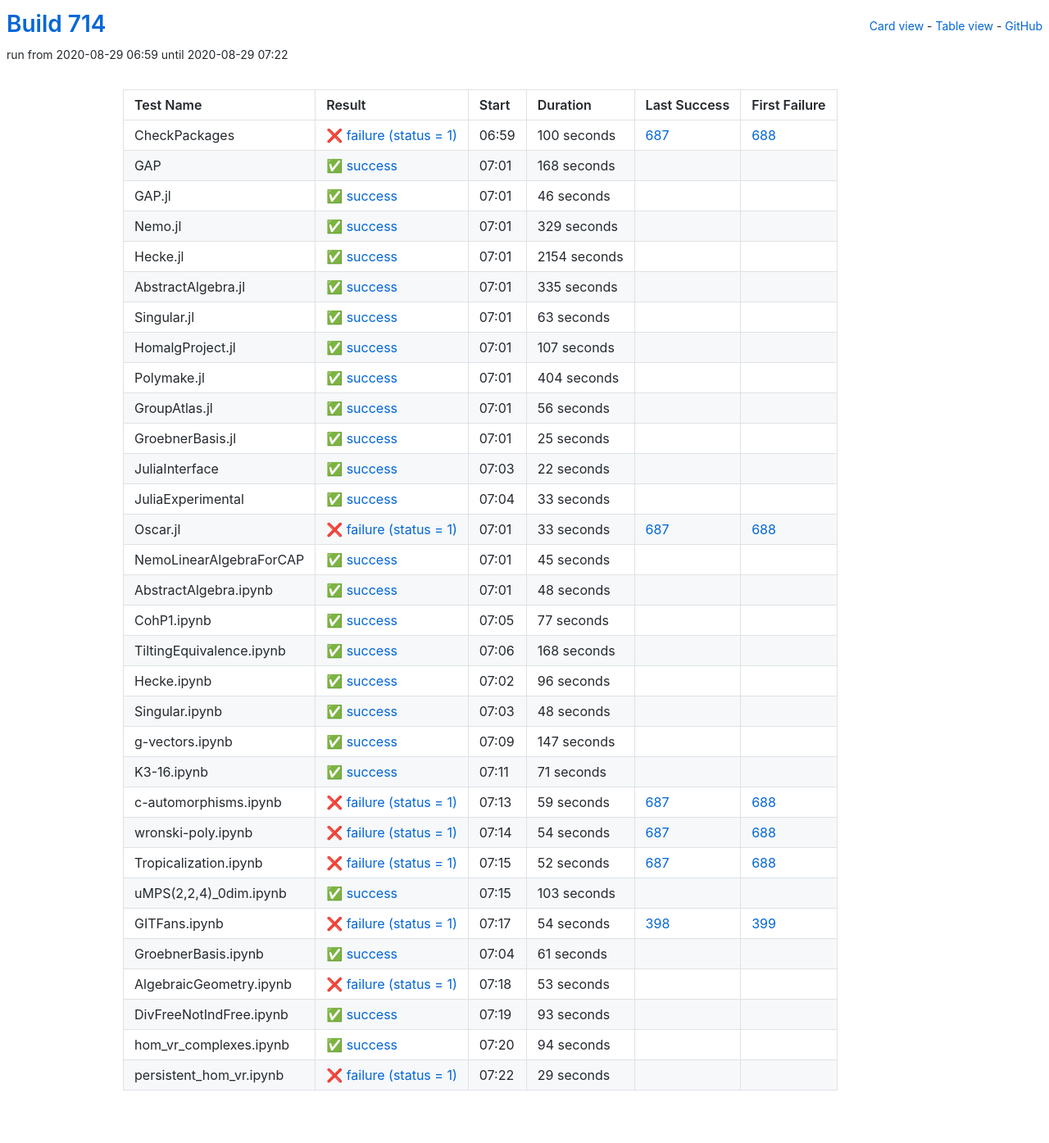
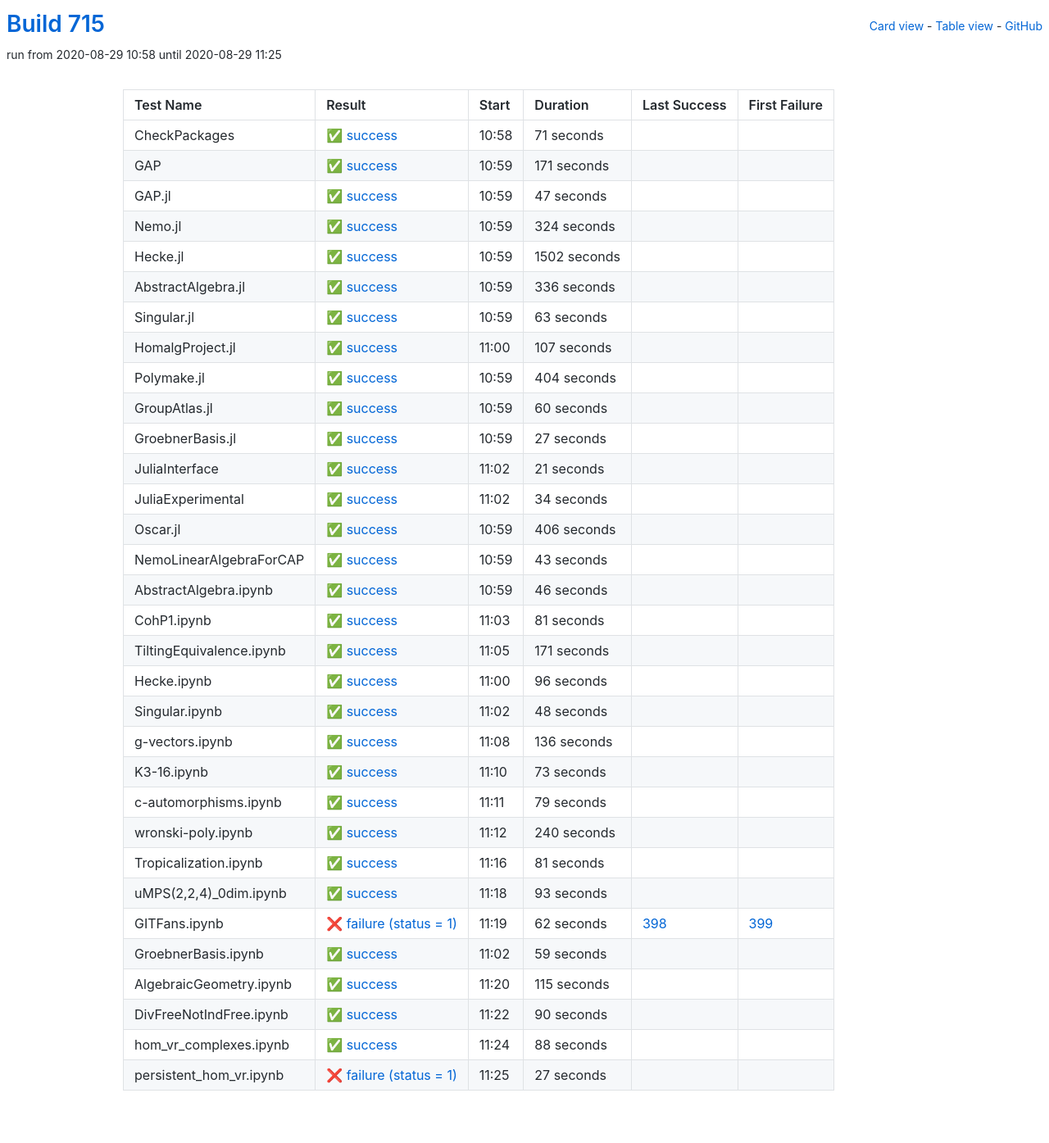
Before and after one commit to oscar-system/oscar-ci-status-stable, a Jekyll site: the page built from table.html, in a window 1280 px wide. Shown: the whole page at 82% size. Built offline with Jekyll 4.4.1, drawn with Linux system fonts in a browser that asks for light colours.

Commit message:
Build #715

```diff
--- a/_data/ci.yml
+++ b/_data/ci.yml
@@ -1,6 +1,6 @@
 ---
-build: 714
-build_url: https://oscarci.mathematik.uni-kl.de/job/oscar-stable/714/
+build: 715
+build_url: https://oscarci.mathematik.uni-kl.de/job/oscar-stable/715/
 job: oscar-stable
 organization: oscar-system
 repo: oscar-ci-status-stable
@@ -8,80 +8,80 @@ repourl: https://github.com/oscar-system/oscar-ci-status-stable
 tests:
 - name: CheckPackages
   id: checkpackages
-  log: https://oscarci.mathematik.uni-kl.de/job/oscar-stable/714/artifact/logs/build-714/CheckPackages.log
-  start: 2020-08-29 06:59
-  success: false
-  exitcode: 1
-  status: failure
-  duration: 100
-  last_success: 687
-  last_success_url: https://oscarci.mathematik.uni-kl.de/job/oscar-stable/687/
-  first_failure: 688
-  first_failure_url: https://oscarci.mathematik.uni-kl.de/job/oscar-stable/688/
-- name: GAP
-  id: gap
-  log: https://oscarci.mathematik.uni-kl.de/job/oscar-stable/714/artifact/logs/build-714/GAP.log
-  start: 2020-08-29 07:01
+  log: https://oscarci.mathematik.uni-kl.de/job/oscar-stable/715/artifact/logs/build-715/CheckPackages.log
+  start: 2020-08-29 10:58
   success: true
   exitcode: 0
   status: success
-  duration: 168
+  duration: 71
+  last_success: false
+  last_success_url:
+  first_failure: false
+  first_failure_url:
+- name: GAP
+  id: gap
+  log: https://oscarci.mathematik.uni-kl.de/job/oscar-stable/715/artifact/logs/build-715/GAP.log
+  start: 2020-08-29 10:59
+  success: true
+  exitcode: 0
+  status: success
+  duration: 171
   last_success: false
   last_success_url:
   first_failure: false
   first_failure_url:
 - name: GAP.jl
   id: gap-jl
-  log: https://oscarci.mathematik.uni-kl.de/job/oscar-stable/714/artifact/logs/build-714/GAP.jl.log
-  start: 2020-08-29 07:01
+  log: https://oscarci.mathematik.uni-kl.de/job/oscar-stable/715/artifact/logs/build-715/GAP.jl.log
+  start: 2020-08-29 10:59
   success: true
   exitcode: 0
   status: success
-  duration: 46
+  duration: 47
   last_success: false
   last_success_url:
   first_failure: false
   first_failure_url:
 - name: Nemo.jl
   id: nemo-jl
-  log: https://oscarci.mathematik.uni-kl.de/job/oscar-stable/714/artifact/logs/build-714/Nemo.jl.log
-  start: 2020-08-29 07:01
+  log: https://oscarci.mathematik.uni-kl.de/job/oscar-stable/715/artifact/logs/build-715/Nemo.jl.log
+  start: 2020-08-29 10:59
   success: true
   exitcode: 0
   status: success
-  duration: 329
+  duration: 324
   last_success: false
   last_success_url:
   first_failure: false
   first_failure_url:
 - name: Hecke.jl
   id: hecke-jl
-  log: https://oscarci.mathematik.uni-kl.de/job/oscar-stable/714/artifact/logs/build-714/Hecke.jl.log
-  start: 2020-08-29 07:01
+  log: https://oscarci.mathematik.uni-kl.de/job/oscar-stable/715/artifact/logs/build-715/Hecke.jl.log
+  start: 2020-08-29 10:59
   success: true
   exitcode: 0
   status: success
-  duration: 2154
+  duration: 1502
   last_success: false
   last_success_url:
   first_failure: false
   first_failure_url:
 - name: AbstractAlgebra.jl
   id: abstractalgebra-jl
-  log: https://oscarci.mathematik.uni-kl.de/job/oscar-stable/714/artifact/logs/build-714/AbstractAlgebra.jl.log
-  start: 2020-08-29 07:01
+  log: https://oscarci.mathematik.uni-kl.de/job/oscar-stable/715/artifact/logs/build-715/AbstractAlgebra.jl.log
+  start: 2020-08-29 10:59
   success: true
   exitcode: 0
   status: success
-  duration: 335
+  duration: 336
   last_success: false
   last_success_url:
   first_failure: false
   first_failure_url:
 - name: Singular.jl
   id: singular-jl
-  log: https://oscarci.mathematik.uni-kl.de/job/oscar-stable/714/artifact/logs/build-714/Singular.jl.log
-  start: 2020-08-29 07:01
+  log: https://oscarci.mathematik.uni-kl.de/job/oscar-stable/715/artifact/logs/build-715/Singular.jl.log
+  start: 2020-08-29 10:59
   success: true
   exitcode: 0
   status: success
@@ -92,8 +92,8 @@ tests:
   first_failure_url:
 - name: HomalgProject.jl
   id: homalgproject-jl
-  log: https://oscarci.mathematik.uni-kl.de/job/oscar-stable/714/artifact/logs/build-714/HomalgProject.jl.log
-  start: 2020-08-29 07:01
+  log: https://oscarci.mathematik.uni-kl.de/job/oscar-stable/715/artifact/logs/build-715/HomalgProject.jl.log
+  start: 2020-08-29 11:00
   success: true
   exitcode: 0
   status: success
@@ -104,8 +104,8 @@ tests:
   first_failure_url:
 - name: Polymake.jl
   id: polymake-jl
-  log: https://oscarci.mathematik.uni-kl.de/job/oscar-stable/714/artifact/logs/build-714/Polymake.jl.log
-  start: 2020-08-29 07:01
+  log: https://oscarci.mathematik.uni-kl.de/job/oscar-stable/715/artifact/logs/build-715/Polymake.jl.log
+  start: 2020-08-29 10:59
   success: true
   exitcode: 0
   status: success
@@ -116,116 +116,116 @@ tests:
   first_failure_url:
 - name: GroupAtlas.jl
   id: groupatlas-jl
-  log: https://oscarci.mathematik.uni-kl.de/job/oscar-stable/714/artifact/logs/build-714/GroupAtlas.jl.log
-  start: 2020-08-29 07:01
+  log: https://oscarci.mathematik.uni-kl.de/job/oscar-stable/715/artifact/logs/build-715/GroupAtlas.jl.log
+  start: 2020-08-29 10:59
   success: true
   exitcode: 0
   status: success
-  duration: 56
+  duration: 60
   last_success: false
   last_success_url:
   first_failure: false
   first_failure_url:
 - name: GroebnerBasis.jl
   id: groebnerbasis-jl
-  log: https://oscarci.mathematik.uni-kl.de/job/oscar-stable/714/artifact/logs/build-714/GroebnerBasis.jl.log
-  start: 2020-08-29 07:01
+  log: https://oscarci.mathematik.uni-kl.de/job/oscar-stable/715/artifact/logs/build-715/GroebnerBasis.jl.log
+  start: 2020-08-29 10:59
   success: true
   exitcode: 0
   status: success
-  duration: 25
+  duration: 27
   last_success: false
   last_success_url:
   first_failure: false
   first_failure_url:
 - name: JuliaInterface
   id: juliainterface
-  log: https://oscarci.mathematik.uni-kl.de/job/oscar-stable/714/artifact/logs/build-714/JuliaInterface.log
-  start: 2020-08-29 07:03
+  log: https://oscarci.mathematik.uni-kl.de/job/oscar-stable/715/artifact/logs/build-715/JuliaInterface.log
+  start: 2020-08-29 11:02
   success: true
   exitcode: 0
   status: success
-  duration: 22
+  duration: 21
   last_success: false
   last_success_url:
   first_failure: false
   first_failure_url:
 - name: JuliaExperimental
   id: juliaexperimental
-  log: https://oscarci.mathematik.uni-kl.de/job/oscar-stable/714/artifact/logs/build-714/JuliaExperimental.log
-  start: 2020-08-29 07:04
+  log: https://oscarci.mathematik.uni-kl.de/job/oscar-stable/715/artifact/logs/build-715/JuliaExperimental.log
+  start: 2020-08-29 11:02
   success: true
   exitcode: 0
   status: success
-  duration: 33
+  duration: 34
   last_success: false
   last_success_url:
   first_failure: false
   first_failure_url:
 - name: Oscar.jl
   id: oscar-jl
-  log: https://oscarci.mathematik.uni-kl.de/job/oscar-stable/714/artifact/logs/build-714/Oscar.jl.log
-  start: 2020-08-29 07:01
-  success: false
-  exitcode: 1
-  status: failure
-  duration: 33
-  last_success: 687
-  last_success_url: https://oscarci.mathematik.uni-kl.de/job/oscar-stable/687/
-  first_failure: 688
-  first_failure_url: https://oscarci.mathematik.uni-kl.de/job/oscar-stable/688/
-- name: NemoLinearAlgebraForCAP
-  id: nemolinearalgebraforcap
-  log: https://oscarci.mathematik.uni-kl.de/job/oscar-stable/714/artifact/logs/build-714/NemoLinearAlgebraForCAP.log
-  start: 2020-08-29 07:01
+  log: https://oscarci.mathematik.uni-kl.de/job/oscar-stable/715/artifact/logs/build-715/Oscar.jl.log
+  start: 2020-08-29 10:59
   success: true
   exitcode: 0
   status: success
-  duration: 45
+  duration: 406
+  last_success: false
+  last_success_url:
+  first_failure: false
+  first_failure_url:
+- name: NemoLinearAlgebraForCAP
+  id: nemolinearalgebraforcap
+  log: https://oscarci.mathematik.uni-kl.de/job/oscar-stable/715/artifact/logs/build-715/NemoLinearAlgebraForCAP.log
+  start: 2020-08-29 10:59
+  success: true
+  exitcode: 0
+  status: success
+  duration: 43
   last_success: false
   last_success_url:
   first_failure: false
   first_failure_url:
 - name: AbstractAlgebra.ipynb
   id: abstractalgebra-ipynb
-  log: https://oscarci.mathematik.uni-kl.de/job/oscar-stable/714/artifact/logs/build-714/AbstractAlgebra.ipynb.log
-  start: 2020-08-29 07:01
+  log: https://oscarci.mathematik.uni-kl.de/job/oscar-stable/715/artifact/logs/build-715/AbstractAlgebra.ipynb.log
+  start: 2020-08-29 10:59
   success: true
   exitcode: 0
   status: success
-  duration: 48
+  duration: 46
   last_success: false
   last_success_url:
   first_failure: false
   first_failure_url:
 - name: CohP1.ipynb
   id: cohp1-ipynb
-  log: https://oscarci.mathematik.uni-kl.de/job/oscar-stable/714/artifact/logs/build-714/CohP1.ipynb.log
-  start: 2020-08-29 07:05
+  log: https://oscarci.mathematik.uni-kl.de/job/oscar-stable/715/artifact/logs/build-715/CohP1.ipynb.log
+  start: 2020-08-29 11:03
   success: true
   exitcode: 0
   status: success
-  duration: 77
+  duration: 81
   last_success: false
   last_success_url:
   first_failure: false
   first_failure_url:
 - name: TiltingEquivalence.ipynb
   id: tiltingequivalence-ipynb
-  log: https://oscarci.mathematik.uni-kl.de/job/oscar-stable/714/artifact/logs/build-714/TiltingEquivalence.ipynb.log
-  start: 2020-08-29 07:06
+  log: https://oscarci.mathematik.uni-kl.de/job/oscar-stable/715/artifact/logs/build-715/TiltingEquivalence.ipynb.log
+  start: 2020-08-29 11:05
   success: true
   exitcode: 0
   status: success
-  duration: 168
+  duration: 171
   last_success: false
   last_success_url:
   first_failure: false
   first_failure_url:
 - name: Hecke.ipynb
   id: hecke-ipynb
-  log: https://oscarci.mathematik.uni-kl.de/job/oscar-stable/714/artifact/logs/build-714/Hecke.ipynb.log
-  start: 2020-08-29 07:02
+  log: https://oscarci.mathematik.uni-kl.de/job/oscar-stable/715/artifact/logs/build-715/Hecke.ipynb.log
+  start: 2020-08-29 11:00
   success: true
   exitcode: 0
   status: success
@@ -236,8 +236,8 @@ tests:
   first_failure_url:
 - name: Singular.ipynb
   id: singular-ipynb
-  log: https://oscarci.mathematik.uni-kl.de/job/oscar-stable/714/artifact/logs/build-714/Singular.ipynb.log
-  start: 2020-08-29 07:03
+  log: https://oscarci.mathematik.uni-kl.de/job/oscar-stable/715/artifact/logs/build-715/Singular.ipynb.log
+  start: 2020-08-29 11:02
   success: true
   exitcode: 0
   status: success
@@ -248,116 +248,68 @@ tests:
   first_failure_url:
 - name: g-vectors.ipynb
   id: g-vectors-ipynb
-  log: https://oscarci.mathematik.uni-kl.de/job/oscar-stable/714/artifact/logs/build-714/g-vectors.ipynb.log
-  start: 2020-08-29 07:09
+  log: https://oscarci.mathematik.uni-kl.de/job/oscar-stable/715/artifact/logs/build-715/g-vectors.ipynb.log
+  start: 2020-08-29 11:08
   success: true
   exitcode: 0
   status: success
-  duration: 147
+  duration: 136
   last_success: false
   last_success_url:
   first_failure: false
   first_failure_url:
 - name: K3-16.ipynb
   id: k3-16-ipynb
-  log: https://oscarci.mathematik.uni-kl.de/job/oscar-stable/714/artifact/logs/build-714/K3-16.ipynb.log
-  start: 2020-08-29 07:11
+  log: https://oscarci.mathematik.uni-kl.de/job/oscar-stable/715/artifact/logs/build-715/K3-16.ipynb.log
+  start: 2020-08-29 11:10
   success: true
   exitcode: 0
   status: success
-  duration: 71
+  duration: 73
   last_success: false
   last_success_url:
   first_failure: false
   first_failure_url:
 - name: c-automorphisms.ipynb
   id: c-automorphisms-ipynb
-  log: https://oscarci.mathematik.uni-kl.de/job/oscar-stable/714/artifact/logs/build-714/c-automorphisms.ipynb.log
-  start: 2020-08-29 07:13
-  success: false
-  exitcode: 1
-  status: failure
-  duration: 59
-  last_success: 687
-  last_success_url: https://oscarci.mathematik.uni-kl.de/job/oscar-stable/687/
-  first_failure: 688
-  first_failure_url: https://oscarci.mathematik.uni-kl.de/job/oscar-stable/688/
-- name: wronski-poly.ipynb
-  id: wronski-poly-ipynb
-  log: https://oscarci.mathematik.uni-kl.de/job/oscar-stable/714/artifact/logs/build-714/wronski-poly.ipynb.log
-  start: 2020-08-29 07:14
-  success: false
-  exitcode: 1
-  status: failure
-  duration: 54
-  last_success: 687
-  last_success_url: https://oscarci.mathematik.uni-kl.de/job/oscar-stable/687/
-  first_failure: 688
-  first_failure_url: https://oscarci.mathematik.uni-kl.de/job/oscar-stable/688/
-- name: Tropicalization.ipynb
-  id: tropicalization-ipynb
-  log: https://oscarci.mathematik.uni-kl.de/job/oscar-stable/714/artifact/logs/build-714/Tropicalization.ipynb.log
-  start: 2020-08-29 07:15
-  success: false
-  exitcode: 1
-  status: failure
-  duration: 52
-  last_success: 687
-  last_success_url: https://oscarci.mathematik.uni-kl.de/job/oscar-stable/687/
-  first_failure: 688
-  first_failure_url: https://oscarci.mathematik.uni-kl.de/job/oscar-stable/688/
-- name: uMPS(2,2,4)_0dim.ipynb
-  id: umps-2-2-4-0dim-ipynb
-  log: https://oscarci.mathematik.uni-kl.de/job/oscar-stable/714/artifact/logs/build-714/uMPS-2-2-4-_0dim.ipynb.log
-  start: 2020-08-29 07:15
+  log: https://oscarci.mathematik.uni-kl.de/job/oscar-stable/715/artifact/logs/build-715/c-automorphisms.ipynb.log
+  start: 2020-08-29 11:11
   success: true
   exitcode: 0
   status: success
-  duration: 103
+  duration: 79
   last_success: false
   last_success_url:
   first_failure: false
   first_failure_url:
-- name: GITFans.ipynb
-  id: gitfans-ipynb
-  log: https://oscarci.mathematik.uni-kl.de/job/oscar-stable/714/artifact/logs/build-714/GITFans.ipynb.log
-  start: 2020-08-29 07:17
-  success: false
-  exitcode: 1
-  status: failure
-  duration: 54
-  last_success: 398
-  last_success_url: https://oscarci.mathematik.uni-kl.de/job/oscar-stable/398/
-  first_failure: 399
-  first_failure_url: https://oscarci.mathematik.uni-kl.de/job/oscar-stable/399/
-- name: GroebnerBasis.ipynb
-  id: groebnerbasis-ipynb
-  log: https://oscarci.mathematik.uni-kl.de/job/oscar-stable/714/artifact/logs/build-714/GroebnerBasis.ipynb.log
-  start: 2020-08-29 07:04
+- name: wronski-poly.ipynb
+  id: wronski-poly-ipynb
+  log: https://oscarci.mathematik.uni-kl.de/job/oscar-stable/715/artifact/logs/build-715/wronski-poly.ipynb.log
+  start: 2020-08-29 11:12
   success: true
   exitcode: 0
   status: success
-  duration: 61
+  duration: 240
   last_success: false
   last_success_url:
   first_failure: false
   first_failure_url:
-- name: AlgebraicGeometry.ipynb
-  id: algebraicgeometry-ipynb
-  log: https://oscarci.mathematik.uni-kl.de/job/oscar-stable/714/artifact/logs/build-714/AlgebraicGeometry.ipynb.log
-  start: 2020-08-29 07:18
-  success: false
-  exitcode: 1
-  status: failure
-  duration: 53
+- name: Tropicalization.ipynb
+  id: tropicalization-ipynb
+  log: https://oscarci.mathematik.uni-kl.de/job/oscar-stable/715/artifact/logs/build-715/Tropicalization.ipynb.log
+  start: 2020-08-29 11:16
+  success: true
+  exitcode: 0
+  status: success
+  duration: 81
   last_success: false
   last_success_url:
   first_failure: false
   first_failure_url:
-- name: DivFreeNotIndFree.ipynb
-  id: divfreenotindfree-ipynb
-  log: https://oscarci.mathematik.uni-kl.de/job/oscar-stable/714/artifact/logs/build-714/DivFreeNotIndFree.ipynb.log
-  start: 2020-08-29 07:19
+- name: uMPS(2,2,4)_0dim.ipynb
+  id: umps-2-2-4-0dim-ipynb
+  log: https://oscarci.mathematik.uni-kl.de/job/oscar-stable/715/artifact/logs/build-715/uMPS-2-2-4-_0dim.ipynb.log
+  start: 2020-08-29 11:18
   success: true
   exitcode: 0
   status: success
@@ -366,26 +318,74 @@ tests:
   last_success_url:
   first_failure: false
   first_failure_url:
-- name: hom_vr_complexes.ipynb
-  id: hom-vr-complexes-ipynb
-  log: https://oscarci.mathematik.uni-kl.de/job/oscar-stable/714/artifact/logs/build-714/hom_vr_complexes.ipynb.log
-  start: 2020-08-29 07:20
+- name: GITFans.ipynb
+  id: gitfans-ipynb
+  log: https://oscarci.mathematik.uni-kl.de/job/oscar-stable/715/artifact/logs/build-715/GITFans.ipynb.log
+  start: 2020-08-29 11:19
+  success: false
+  exitcode: 1
+  status: failure
+  duration: 62
+  last_success: 398
+  last_success_url: https://oscarci.mathematik.uni-kl.de/job/oscar-stable/398/
+  first_failure: 399
+  first_failure_url: https://oscarci.mathematik.uni-kl.de/job/oscar-stable/399/
+- name: GroebnerBasis.ipynb
+  id: groebnerbasis-ipynb
+  log: https://oscarci.mathematik.uni-kl.de/job/oscar-stable/715/artifact/logs/build-715/GroebnerBasis.ipynb.log
+  start: 2020-08-29 11:02
   success: true
   exitcode: 0
   status: success
-  duration: 94
+  duration: 59
+  last_success: false
+  last_success_url:
+  first_failure: false
+  first_failure_url:
+- name: AlgebraicGeometry.ipynb
+  id: algebraicgeometry-ipynb
+  log: https://oscarci.mathematik.uni-kl.de/job/oscar-stable/715/artifact/logs/build-715/AlgebraicGeometry.ipynb.log
+  start: 2020-08-29 11:20
+  success: true
+  exitcode: 0
+  status: success
+  duration: 115
+  last_success: false
+  last_success_url:
+  first_failure: false
+  first_failure_url:
+- name: DivFreeNotIndFree.ipynb
+  id: divfreenotindfree-ipynb
+  log: https://oscarci.mathematik.uni-kl.de/job/oscar-stable/715/artifact/logs/build-715/DivFreeNotIndFree.ipynb.log
+  start: 2020-08-29 11:22
+  success: true
+  exitcode: 0
+  status: success
+  duration: 90
+  last_success: false
+  last_success_url:
+  first_failure: false
+  first_failure_url:
+- name: hom_vr_complexes.ipynb
+  id: hom-vr-complexes-ipynb
+  log: https://oscarci.mathematik.uni-kl.de/job/oscar-stable/715/artifact/logs/build-715/hom_vr_complexes.ipynb.log
+  start: 2020-08-29 11:24
+  success: true
+  exitcode: 0
+  status: success
+  duration: 88
   last_success: false
   last_success_url:
   first_failure: false
   first_failure_url:
 - name: persistent_hom_vr.ipynb
   id: persistent-hom-vr-ipynb
-  log: https://oscarci.mathematik.uni-kl.de/job/oscar-stable/714/artifact/logs/build-714/persistent_hom_vr.ipynb.log
-  start: 2020-08-29 07:22
+  log: https://oscarci.mathematik.uni-kl.de/job/oscar-stable/715/artifact/logs/build-715/persistent_hom_vr.ipynb.log
+  start: 2020-08-29 11:25
   success: false
   exitcode: 1
   status: failure
-  duration: 29
+  duration: 27
   last_success: false
   last_success_url:
   first_failure: false
```
Also changed, not shown: README.md.
